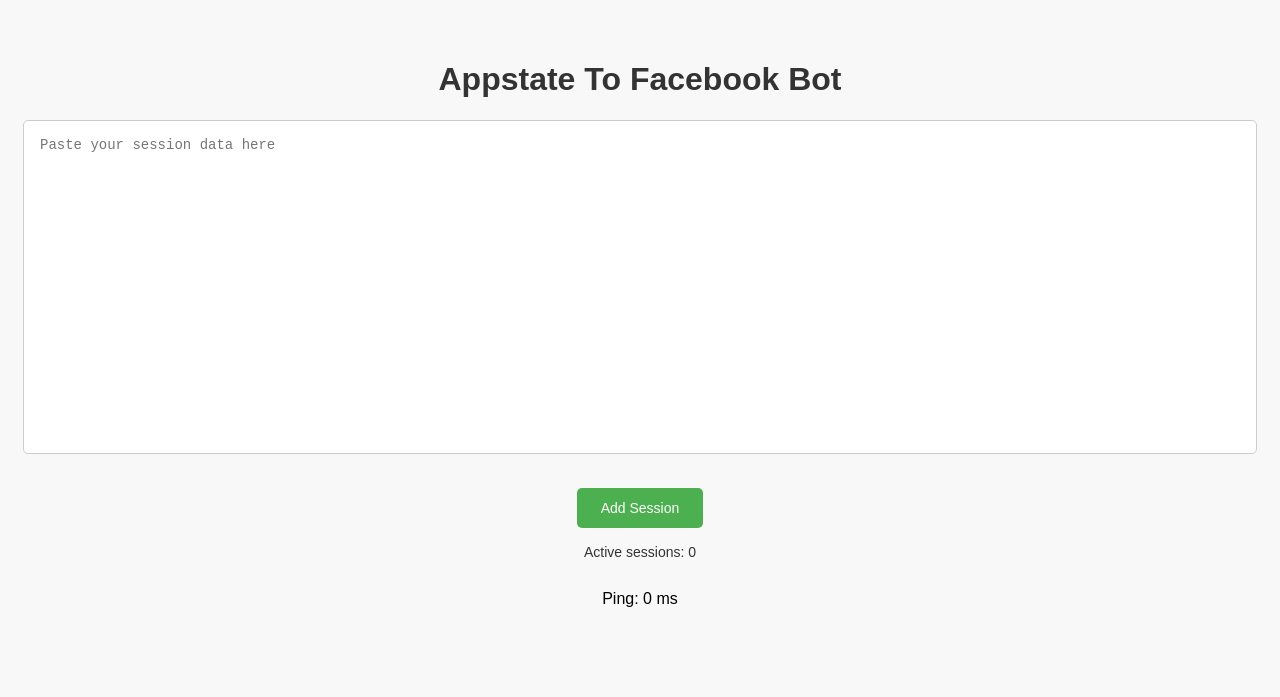
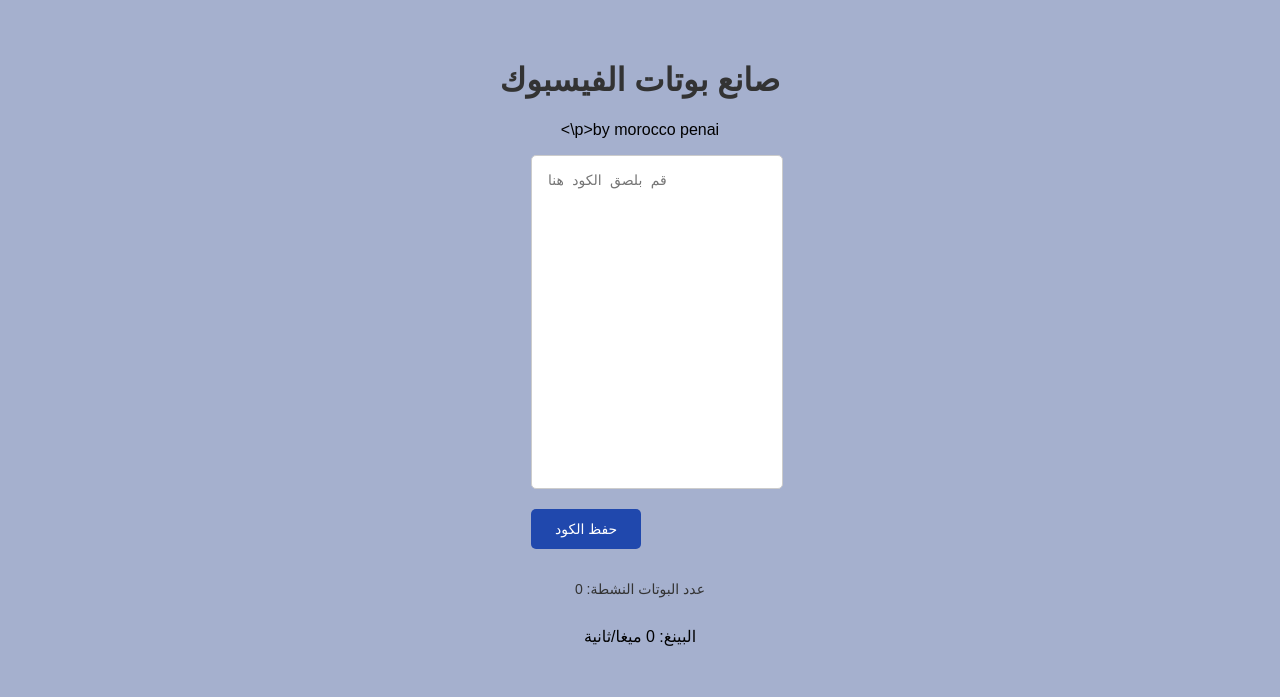
Before and after one commit to OS-OFC/fbbot, a plain HTML site: page index.html in a window 1280 px wide. Drawn offline with Linux system fonts and the light colour scheme; no server answers.

Commit message:
Update index.html

```diff
--- a/index.html
+++ b/index.html
@@ -3,14 +3,14 @@
 <head>
   <meta charset="UTF-8">
   <meta name="viewport" content="width=device-width, initial-scale=1.0">
-  <title>Appstate 2 FbBot</title>
+  <title>Morocco Openai bot Facebook</title>
   <style>
     body {
       font-family: Arial, sans-serif;
       display: flex;
       flex-direction: column;
       align-items: center;
-      background-color: #f8f8f8;
+      background-color: #A5B0CE;
       padding: 2rem;
     }
     h1 {
@@ -27,7 +27,7 @@
       margin-bottom: 1rem;
     }
     button {
-      background-color: #4CAF50;
+      background-color: #2048AD;
       color: white;
       font-size: 14px;
       padding: 12px 24px;
@@ -36,7 +36,7 @@
       border-radius: 5px;
     }
     button:hover {
-      background-color: #45a049;
+      background-color: #2048AD;
     }
     #sessionCount {
       font-size: 14px;
@@ -46,12 +46,13 @@
   </style>
 </head>
 <body>
-  <h1>Appstate To Facebook Bot</h1>
-  <textarea id="sessionData" placeholder="Paste your session data here"></textarea>
+  <h1>صانع بوتات الفيسبوك</h1>
+  <\p>by morocco penai<p>
+  <textarea id="sessionData" placeholder="قم بلصق الكود هنا "></textarea>
   <br>
-  <button id="submit">Add Session</button>
-  <p id="sessionCount">Active sessions: <span id="sessionNumber">0</span></p>
-  <p id="pingStatus">Ping: <span id="pingTime">0</span> ms</p>
+  <button id="submit">حفظ الكود</button>
+  <p id="sessionCount">عدد البوتات النشطة: <span id="sessionNumber">0</span></p>
+  <p id="pingStatus">البينغ: <span id="pingTime">0</span> ميغا/ثانية</p>
 
   <script src="script.js"></script>
 </body>
```
